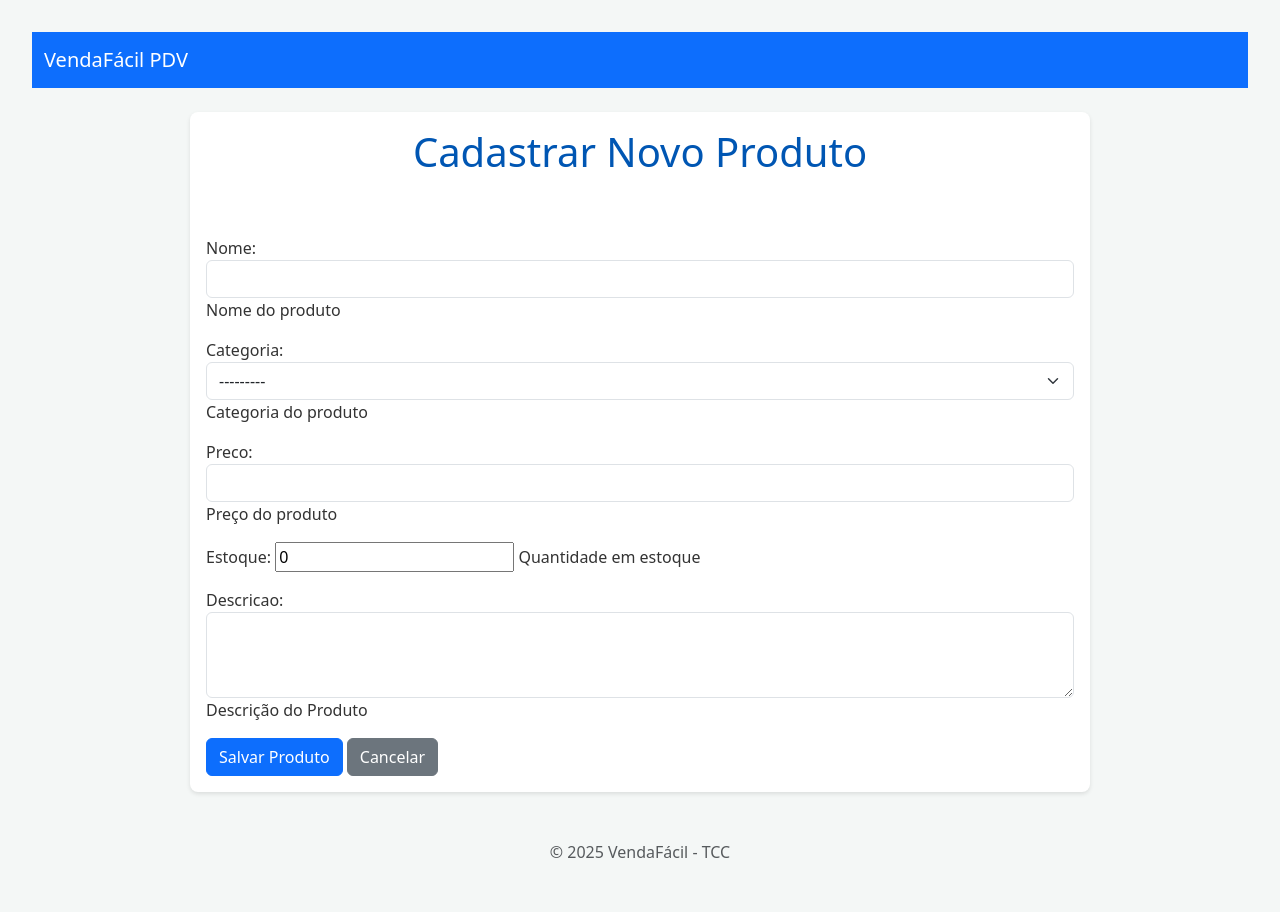
After one commit to JoaoLCezar/TCC., a Django app: page /produtos/novo/ in a window 1280 px wide. The commit adds this page. Run offline with Django 5.2, Linux system fonts and the light colour scheme; data comes from the database, SQL or seed files in the repository; both versions use the stored data as it was after the commit.

Commit message:
feat(products): Implementa funcionalidade de criar produtos
Adiciona o fluxo completo de cadastro de novos produtos ao app 'products' do projeto VendaFácil.

Esta funcionalidade é composta por 4 partes principais:

- **forms.py:** Criação do 'ProdutoForm' (um ModelForm) para validação dos dados de entrada baseados no modelo 'Produto'.

- **urls.py:** Adição da nova rota '/produtos/novo/' (name='criar_produto').

- **views.py:** Implementação da view 'criar_produto', que trata requisições GET (exibindo o formulário em branco) e POST (processando os dados, salvando no banco PostgreSQL e redirecionando).

- **form_produtos.html:** Criação do template que renderiza o formulário para o usuário, incluindo o {% csrf_token %} de segurança.

```diff
--- /dev/null
+++ b/products/forms.py
@@ -0,0 +1,14 @@
+from django import forms
+from .models import Produto
+
+class ProdutoForm(forms.ModelForm):
+    class Meta:
+        model = Produto
+        fields = ['nome', 'categoria', 'preco', 'estoque', 'descricao']
+
+        widgets = {
+            'nome': forms.TextInput(attrs={'class': 'form-control'}),
+            'categoria': forms.Select(attrs={'class': 'form-select'}),
+            'preco': forms.NumberInput(attrs={'class': 'form-control'}),
+            'descricao': forms.Textarea(attrs={'class': 'form-control', 'rows': 3}),
+        }
--- a/products/urls.py
+++ b/products/urls.py
@@ -7,4 +7,7 @@ urlpatterns = [
     path('', views.listar_produtos, name='listar_produtos'),
 
     path('<int:pk>/', views.detalhe_produto, name='detalhe_produto'),
+
+    #Rota para criar NovoProduto
+    path('novo/', views.criar_produto, name='criar_produto'),
 ]
--- a/products/views.py
+++ b/products/views.py
@@ -1,5 +1,6 @@
-from django.shortcuts import render, get_object_or_404
+from django.shortcuts import render, get_object_or_404, redirect
 from .models import Produto
+from .forms import ProdutoForm
 
 # Create your views here.
 
@@ -22,3 +23,19 @@ def detalhe_produto(request, pk):
         'produto' : produto
     }
     return render(request, 'products/detalhe_produtos.html', contexto)
+
+def criar_produto(request):
+    if request.method =='POST':
+        form = ProdutoForm(request.POST)
+
+        if form.is_valid():
+            form.save()
+            return redirect('products:listar_produtos')
+
+    else:
+        form = ProdutoForm()
+
+    context = {
+            'form': form
+        }
+    return render(request, 'products/form_produtos.html', context)
--- /dev/null
+++ b/templates/products/form_produtos.html
@@ -0,0 +1,16 @@
+{% extends 'base.html' %}
+
+{% block title %}Novo Produto - VendaFácil{% endblock %}
+
+{% block content %}
+<h1>Cadastrar Novo Produto</h1>
+
+<form method="POST">
+    {% csrf_token %}
+
+    {{ form.as_p }}
+
+    <button type="submit" class="btn btn-primary">Salvar Produto</button>
+    <a href="{% url 'products:listar_produtos' %}" class="btn btn-secondary">Cancelar</a>
+</form>
+{% endblock %}
--- a/templates/products/lista_produtos.html
+++ b/templates/products/lista_produtos.html
@@ -5,7 +5,10 @@
 {% block content %}
 <div class="d-flex justify-content-between align-items-center mb-4">
     <h1>Nossos Produtos</h1>
-    </div>
+    <a href="{% url 'products:criar_produto' %}" class="btn btn-primary">
+        + Novo Produto
+    </a>
+</div>
 
 
 <div class="row">
```
Also changed, not shown: db.sqlite3.
